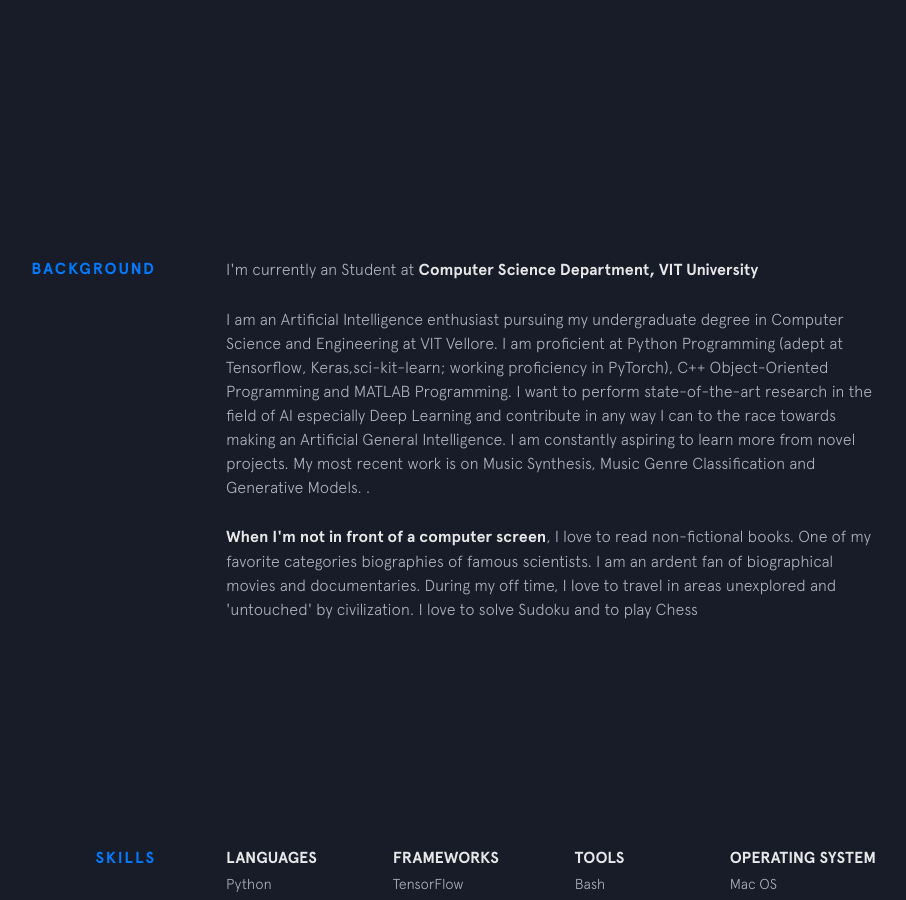
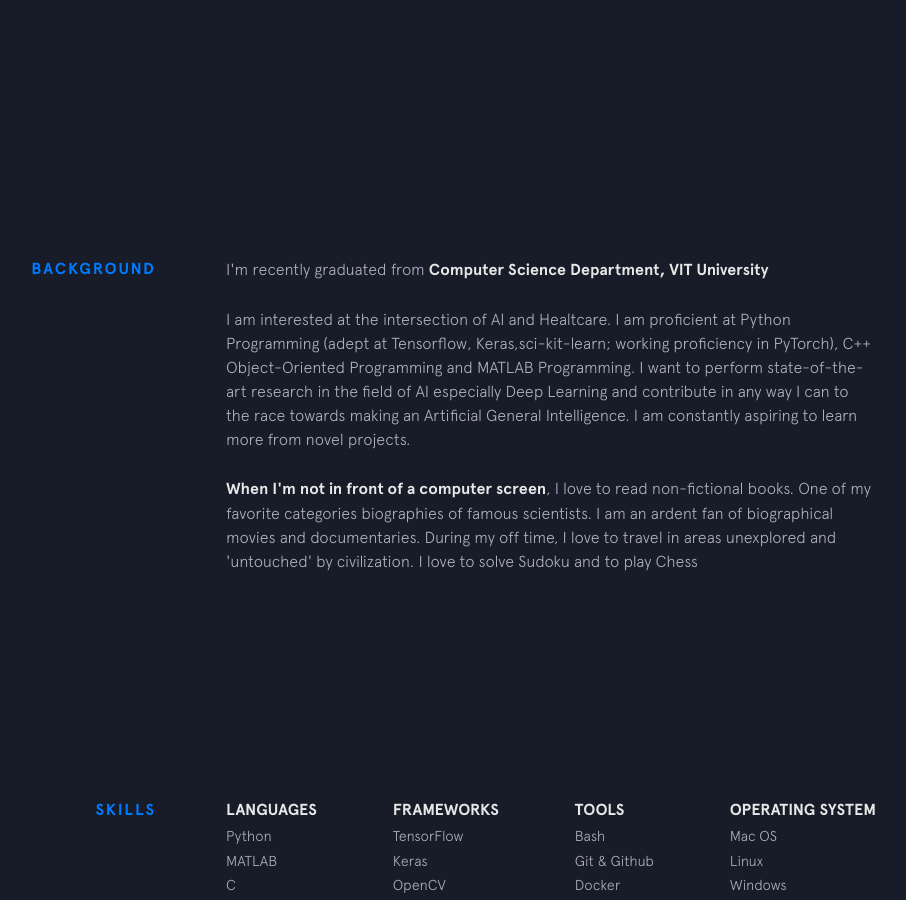
Before and after one commit to vasudev-sharma/vasudev-sharma-.github.io, a Jekyll site: the page built from index.html, in a window 1280 px wide and 900 px high, scrolled down 743 px. Shown: the whole window, without its empty margins (224-1130 px from the left). Built offline with Jekyll 4.4.1, drawn with Linux system fonts in a browser that asks for light colours; nearby versions of some CDN libraries.

Commit message:
Update Intro

```diff
--- a/_includes/background.html
+++ b/_includes/background.html
@@ -2,14 +2,14 @@
   <div class="section__title">Background</div>
   <div class="section__content">
     <p>
-      I'm currently an Student at
+      I'm recently graduated from
       <a class="underline-link" href="https://vit.ac.in/schools/scope" target="_blank">Computer Science Department, </a>
       <a class="underline-link" href="https://vit.ac.in" target="_blank">VIT University</a>
 
     </p>
 
     <p>
-    I am an Artificial Intelligence enthusiast pursuing my undergraduate degree in Computer Science and  Engineering at VIT Vellore. I am proficient at Python Programming (adept at Tensorflow, Keras,sci-kit-learn; working proficiency in PyTorch), C++ Object-Oriented Programming and MATLAB Programming. I want to perform state-of-the-art research in the field of AI especially Deep Learning and contribute in any way I can to the race towards making an Artificial General Intelligence. I am constantly aspiring to learn more from novel projects. My most recent work is on Music Synthesis, Music Genre Classification and Generative Models. .
+    I am interested at the intersection of AI and Healtcare. I am proficient at Python Programming (adept at Tensorflow, Keras,sci-kit-learn; working proficiency in PyTorch), C++ Object-Oriented Programming and MATLAB Programming. I want to perform state-of-the-art research in the field of AI especially Deep Learning and contribute in any way I can to the race towards making an Artificial General Intelligence. I am constantly aspiring to learn more from novel projects.
     </p>
 
     <p>
```
